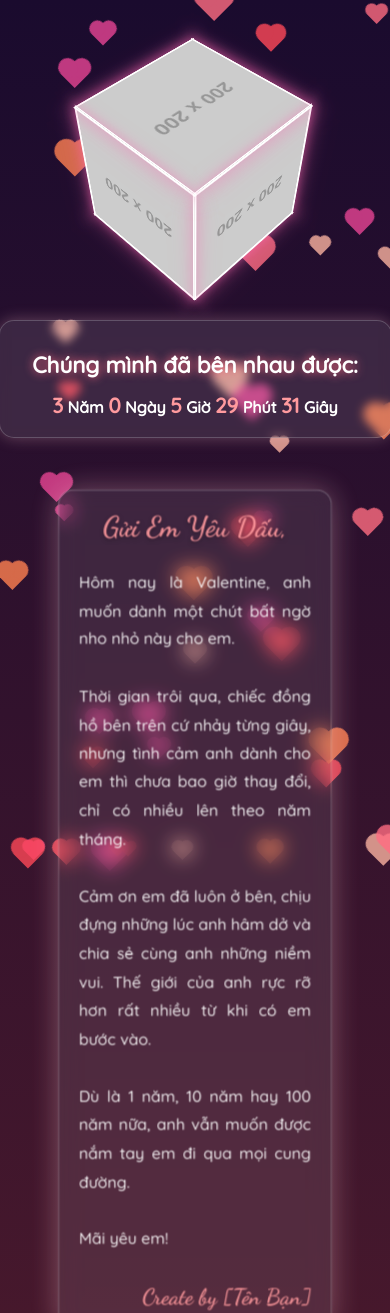
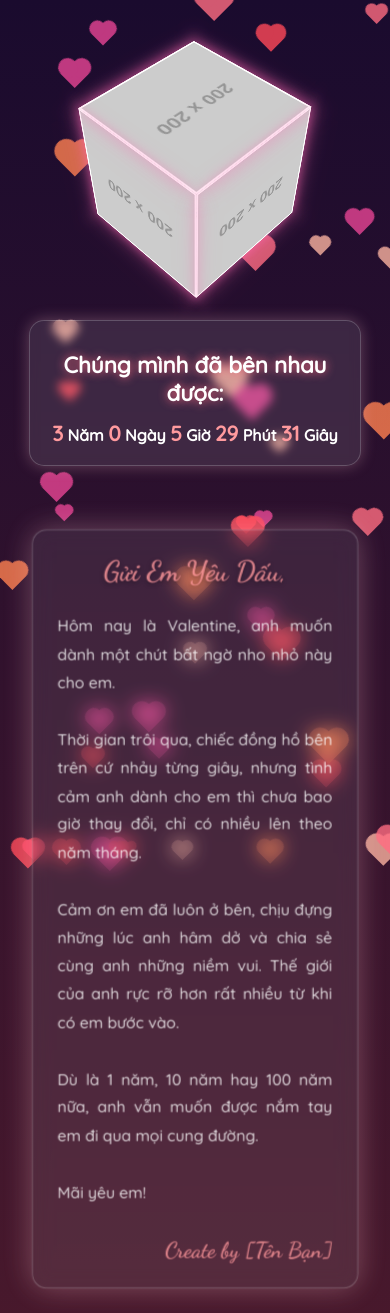
Before and after one commit to TuithuongLamnhieu/PancakeLovePandaAlot, a plain HTML site: page index.html in a window 390 px wide. Shown: the top 1313 px of the page. Drawn offline with Linux system fonts and the light colour scheme; placeholder pictures from the web are drawn by us.

Commit message:
Add files via upload

```diff
--- a/style.css
+++ b/style.css
@@ -6,13 +6,20 @@ body {
     background: linear-gradient(to bottom, #1a0b2e, #4a192c);
     min-height: 100vh;
     overflow-y: auto;
-    overflow-x: hidden; /* Chặn cuộn ngang tuyệt đối */
+    overflow-x: hidden;
     font-family: "Quicksand", sans-serif;
     display: flex;
     flex-direction: column;
     align-items: center;
     padding-top: 50px;
     color: white;
+    /* Đảm bảo padding không làm vỡ kích thước khung */
+    box-sizing: border-box;
+}
+
+/* Đặt box-sizing cho tất cả các phần tử để tính toán kích thước chuẩn xác */
+* {
+    box-sizing: border-box;
 }
 
 /* --- HIỆU ỨNG MƯA TIM --- */
@@ -36,20 +43,19 @@ body {
 @keyframes fall { to { transform: translateY(110vh) rotate(45deg); } }
 
 
-/* --- KHỐI LẬP PHƯƠNG (CẤU HÌNH MẶC ĐỊNH CHO LAPTOP/PC) --- */
+/* --- KHỐI LẬP PHƯƠNG --- */
 .scene {
     width: 200px;
     height: 200px;
     perspective: 600px;
     z-index: 10;
-    margin-top: 60px;    /* Khoảng cách đỉnh */
-    margin-bottom: 120px; /* Khoảng cách với đồng hồ */
+    margin-top: 60px;
+    margin-bottom: 120px;
 }
 
 .cube { width: 100%; height: 100%; position: relative; transform-style: preserve-3d; animation: spin 15s infinite linear; }
 .cube__face { position: absolute; width: 200px; height: 200px; border: 2px solid white; box-shadow: 0 0 20px rgba(255, 105, 180, 0.5); background-size: cover; background-position: center; background-color: rgba(255, 255, 255, 0.9); display: flex; align-items: center; justify-content: center; font-size: 20px; font-weight: bold; color: #d63384; }
 
-/* Vị trí các mặt khối 200px (Laptop) */
 .cube__face--front { transform: rotateY(0deg) translateZ(100px); }
 .cube__face--right { transform: rotateY(90deg) translateZ(100px); }
 .cube__face--back { transform: rotateY(180deg) translateZ(100px); }
@@ -64,29 +70,31 @@ body {
     text-align: center;
     z-index: 10;
     background: rgba(255, 255, 255, 0.1);
-    padding: 20px 40px; /* Padding rộng trên PC */
+    padding: 20px 40px;
     border-radius: 15px;
     backdrop-filter: blur(5px);
     border: 1px solid rgba(255, 255, 255, 0.2);
     box-shadow: 0 0 15px rgba(255, 192, 203, 0.3);
     margin-bottom: 30px;
+    width: auto; /* Trên PC để tự động theo nội dung */
+    min-width: 300px;
 }
 h1 { font-size: 1.8rem; margin-bottom: 10px; text-shadow: 0 0 10px #ff6b81; }
 #timer { font-size: 1.3rem; font-weight: bold; line-height: 1.6; }
 .highlight { color: #ff9a9e; font-size: 1.6rem; }
 
 
-/* --- BỨC THƯ (SCROLL CONTROL) --- */
+/* --- BỨC THƯ --- */
 .letter-container {
     background: rgba(255, 255, 255, 0.1);
     backdrop-filter: blur(10px);
     border: 1px solid rgba(255, 255, 255, 0.3);
     box-shadow: 0 0 30px rgba(255, 192, 203, 0.4);
     border-radius: 15px;
-    padding: 40px; /* Padding lớn cho thoáng */
+    padding: 40px;
 
     width: 90%;
-    max-width: 600px; /* Giới hạn chiều rộng trên PC để dễ đọc */
+    max-width: 600px; /* PC: Rộng tối đa 600px */
     z-index: 10;
     margin-top: 20px;
     text-align: justify;
@@ -123,19 +131,18 @@ h1 { font-size: 1.8rem; margin-bottom: 10px; text-shadow: 0 0 10px #ff6b81; }
 
 
 /* ========================================= */
-/* === RESPONSIVE: TÙY BIẾN CHO DI ĐỘNG === */
+/* === RESPONSIVE: CHỈNH SỬA CHO DI ĐỘNG === */
 /* ========================================= */
 @media (max-width: 768px) {
-    /* 1. Thu nhỏ khối lập phương xuống 150px */
+    /* 1. Thu nhỏ khối lập phương */
     .scene {
         width: 150px;
         height: 150px;
         margin-top: 40px;
-        margin-bottom: 80px; /* Giảm khoảng cách cho đỡ trống màn hình đt */
+        margin-bottom: 80px;
     }
     .cube__face { width: 150px; height: 150px; }
 
-    /* Tính toán lại vị trí translateZ (150px / 2 = 75px) */
     .cube__face--front { transform: rotateY(0deg) translateZ(75px); }
     .cube__face--right { transform: rotateY(90deg) translateZ(75px); }
     .cube__face--back { transform: rotateY(180deg) translateZ(75px); }
@@ -143,17 +150,22 @@ h1 { font-size: 1.8rem; margin-bottom: 10px; text-shadow: 0 0 10px #ff6b81; }
     .cube__face--top { transform: rotateX(90deg) translateZ(75px); }
     .cube__face--bottom { transform: rotateX(-90deg) translateZ(75px); }
 
-    /* 2. Thu nhỏ chữ trong đồng hồ */
-    .timer-container { padding: 15px 20px; width: 90%; }
+    /* 2. CHỈNH SỬA ĐỒNG HỒ (Tạo khoảng cách an toàn 2 bên) */
+    .timer-container {
+        padding: 15px 20px;
+        /* QUAN TRỌNG: 85% để chừa lại 15% khoảng trống chia đều 2 bên */
+        width: 85%;
+    }
     h1 { font-size: 1.4rem; }
     #timer { font-size: 1rem; }
     .highlight { font-size: 1.3rem; }
 
-    /* 3. Tùy chỉnh bức thư cho màn hình nhỏ */
+    /* 3. CHỈNH SỬA BỨC THƯ (Đồng bộ khoảng cách) */
     .letter-container {
-        padding: 20px; /* Giảm padding */
+        padding: 25px; /* Giảm padding một chút để nội dung có chỗ thở */
         margin-top: 10px;
-        width: 60%; /* Mở rộng ra gần sát mép màn hình */
+        /* QUAN TRỌNG: 85% giúp thư không dính sát mép màn hình */
+        width: 85%;
     }
     .letter-content h2 { font-size: 1.8rem; }
     .letter-content p { font-size: 1rem; }
```
